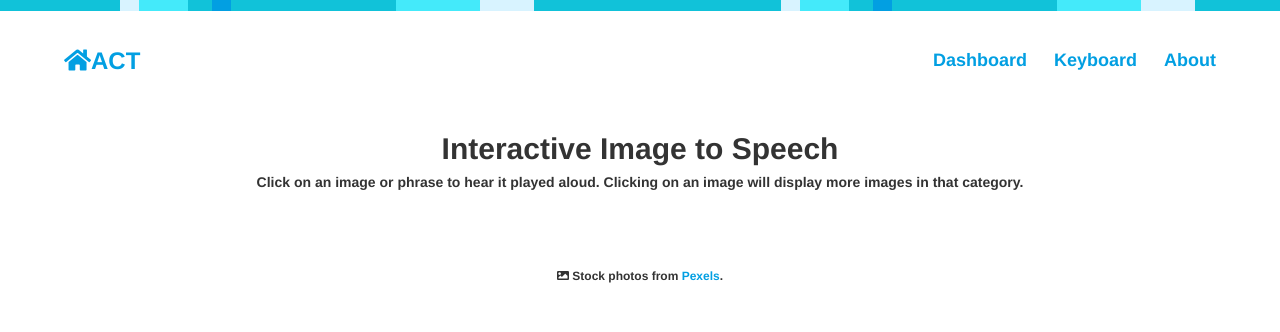
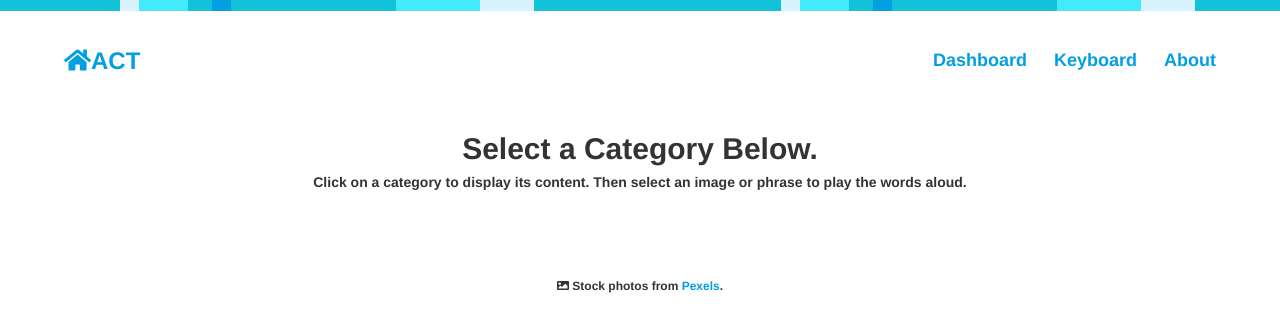
Before and after one commit to nforesti/elderleap, a website: page static_files/browse.html in a window 1280 px wide. Drawn offline with nearby package versions, Linux system fonts and the light colour scheme; no server answers.

Commit message:
added subtitle for subcategory page

```diff
--- a/static_files/browse.html
+++ b/static_files/browse.html
@@ -86,12 +86,13 @@ Use the corresponding body tag for your chosen theme
 		-->
 
 		<div id="title" style="text-align: center">
-			<h2> Interactive Image to Speech </h2>
-			<h5 style="padding-bottom:20px"> Click on an image or phrase to hear it played aloud. Clicking on an image will display more images in that category.</h5>
+			<h2> Select a Category Below.</h2>
+			<h5> Click on a category to display its content. Then select an image or phrase to play the words aloud. </h5>
 		</div>
 
 		<!--<button id="updateDatabase"></button>-->
 		<h1 style="text-align: center; margin-left: auto; margin-right: auto;" id="subTitle"></h1>
+		<h5 style="text-align: center; padding-bottom:20px" id="subTitle_description"></h5>
 		<ul style="border: none" id="categoryContainer" class="flex-container wrap">
 		</ul>
 	</div>
```
